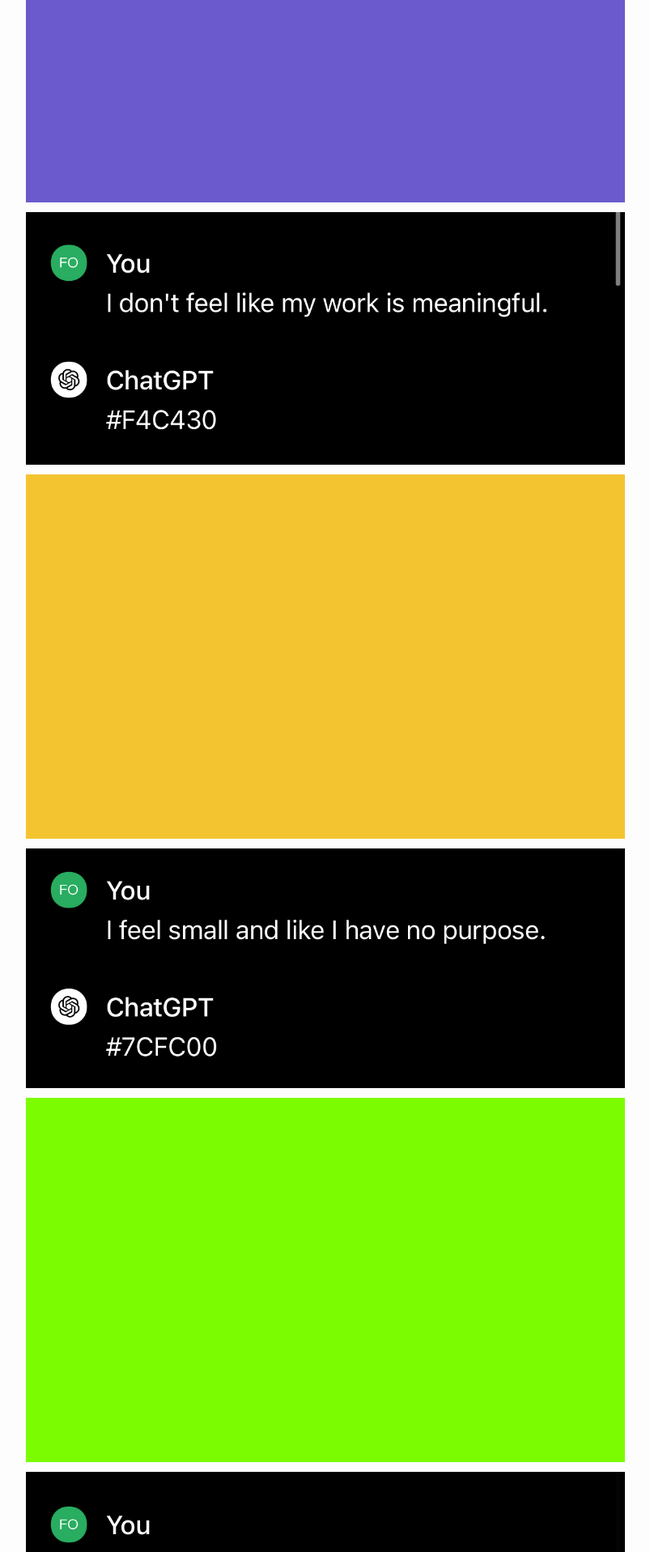
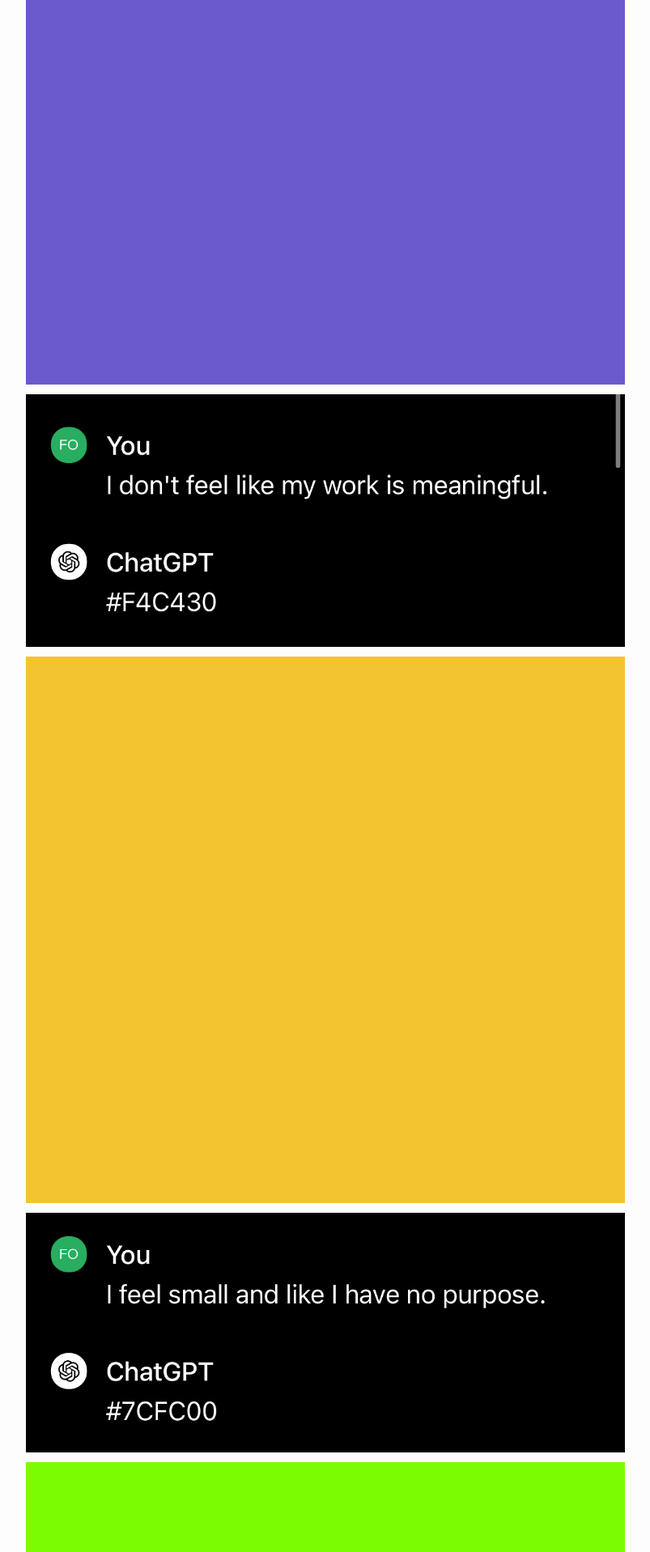
Before and after one commit to Fossj117/fossj117.github.io, a Jekyll site: the page built from _posts/2024-01-06-gpt-experiments.md, in a window 1280 px wide. Shown: the part 1344-3261 px from the top of the page at 81% size, without its empty margins (238-1041 px from the left). Built offline with Jekyll 4.4.1, drawn with Linux system fonts in a browser that asks for light colours; a script that is not in the unit is left out.

Commit message:
fix gendering, and update size of colors in gpt post

```diff
--- a/_posts/2024-01-06-gpt-experiments.md
+++ b/_posts/2024-01-06-gpt-experiments.md
@@ -9,11 +9,11 @@ comments: true
 
 <p><img alt="1" src="/figs/2024-01-05-gpt-experiments/colors-solve-problems/1.jpg"></p>
 <p><img alt="2" src="/figs/2024-01-05-gpt-experiments/colors-solve-problems/2.jpg"></p>
-<p style="width: 100%; height: 50vh; background-color: #6A5ACD;"></p>
+<p style="width: 100%; height: 75vh; background-color: #6A5ACD;"></p>
 <p><img alt="3" src="/figs/2024-01-05-gpt-experiments/colors-solve-problems/3.jpg"></p>
-<p style="width: 100%; height: 50vh; background-color: #F4C430;"></p>
+<p style="width: 100%; height: 75vh; background-color: #F4C430;"></p>
 <p><img alt="4" src="/figs/2024-01-05-gpt-experiments/colors-solve-problems/4.jpg"></p>
-<p style="width: 100%; height: 50vh; background-color: #7CFC00;"></p>
+<p style="width: 100%; height: 75vh; background-color: #7CFC00;"></p>
 <p><img alt="5" src="/figs/2024-01-05-gpt-experiments/colors-solve-problems/5.jpg"></p>
-<p style="width: 100%; height: 50vh; background-color: #00CED1;"></p>
+<p style="width: 100%; height: 75vh; background-color: #00CED1;"></p>
 <p><img alt="6" src="/figs/2024-01-05-gpt-experiments/colors-solve-problems/6.jpg"></p>
```
Also changed, not shown: figs/2024-01-05-gpt-experiments/colors-solve-problems/6.jpg.
